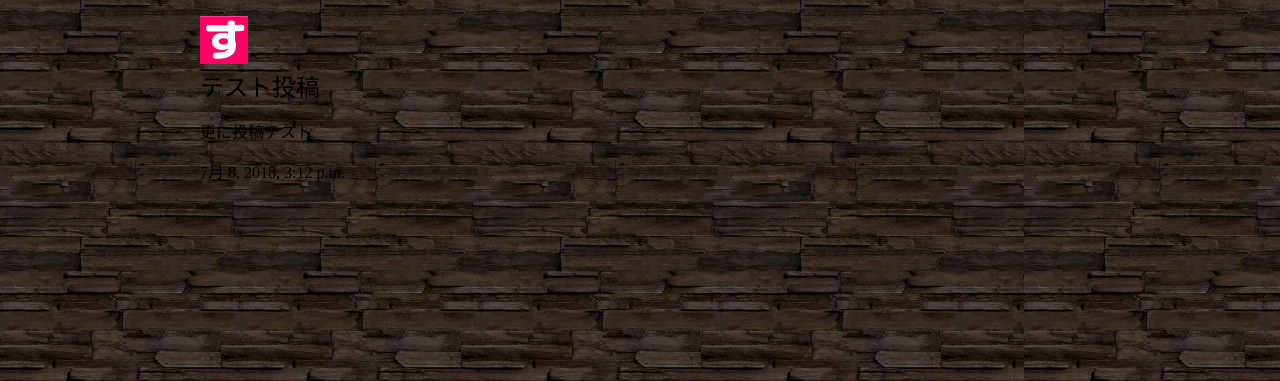
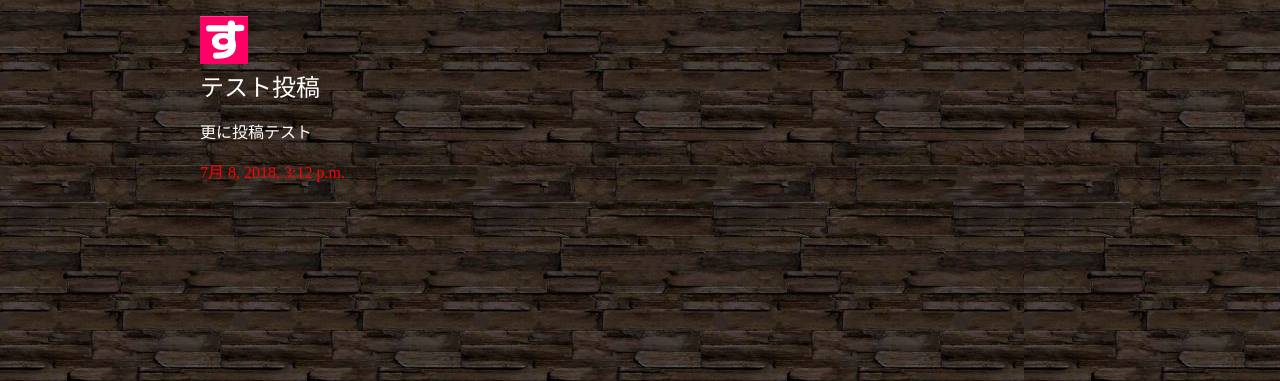
Before and after one commit to tomo302/ninjya, a Django app: a page that uses articles/templates/articles/article_detail.html in a window 1280 px wide. Shown: the part 98-479 px from the top of the page. Run offline with Django 3.2, Linux system fonts and the light colour scheme; data comes from the database, SQL or seed files in the repository; both versions use the stored data as it was after the commit.

Commit message:
vps仕様

```diff
--- a/articles/templates/articles/article_detail.html
+++ b/articles/templates/articles/article_detail.html
@@ -6,9 +6,9 @@
 <div class="article-detail">
     <dir class="articl">
         <img src="{{ article.thumb.url }}" alt="">
-        <h2>{{ article.title }}</h2>
-        <p>{{ article.body }}</p>
-        <p>{{ article.date }}</p>
+        <h2 class='detail-title'>{{ article.title }}</h2>
+        <p class='detail-title'>{{ article.body }}</p>
+        <p class='date-color'>{{ article.date }}</p>
     </dir>
 </div>
 
--- a/articles/templates/articles/article_list.html
+++ b/articles/templates/articles/article_list.html
@@ -1,11 +1,11 @@
 {% extends 'base_layout.html' %}
 {% block content %}
-    <h1>Article  List</h1>
+    <h1 class='site-title'>Article  List</h1>
     <div class="articles">
         {% for article in articles %}
             <div class="article">
                 <h2><a href="{% url 'articles:detail' slug=article.slug %}">{{article.title}}</a></h2>
-                <p>{{ article.snippet}}</p>
+                <p class='list-body'>{{ article.snippet}}</p>
                 <p class="date-color">{{ article.date}}</p>
                 <!-- #30 -->
                 <p class="author">added by {{ article.author.username }}</p>
--- a/assets/styles.css
+++ b/assets/styles.css
@@ -174,3 +174,16 @@ a.highlight {
 #id_thumb {
     color: #00dba0;
 }
+
+.site-title {
+
+	color #dfdfdf;
+}
+
+.list-body {
+	color: #faf2f4;
+}
+
+.detail-title {
+	color: #ffffff;
+}
```
Also changed, not shown: db.sqlite3, media/favicon.ico (added), media/popular_suzumura.jpg (added).
